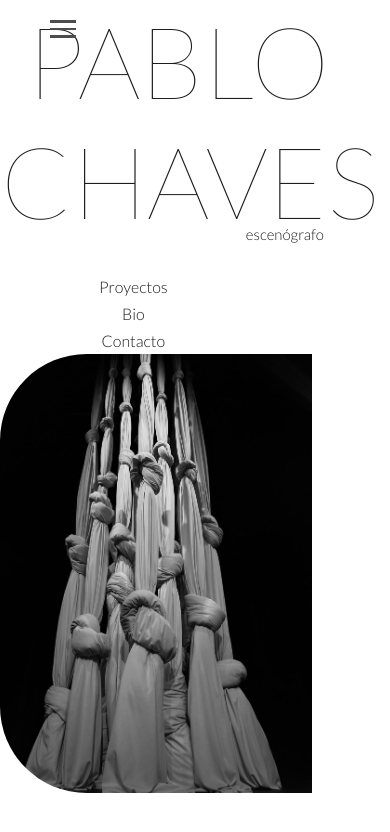
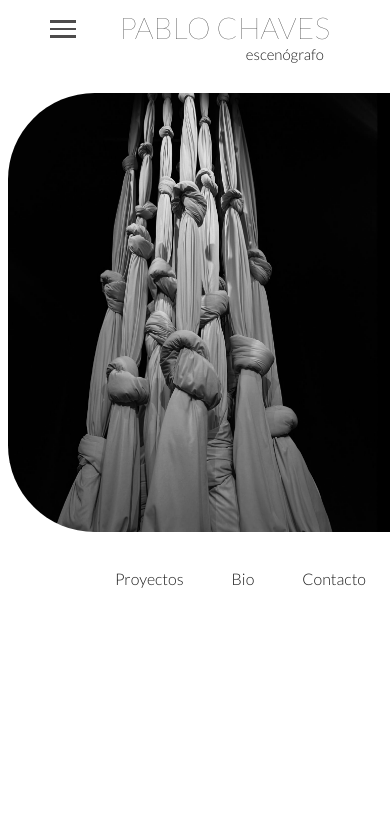
Before and after one commit to TeresaChaves/portfolio-pablo, a React (Create React App) app: page / in a window 390 px wide. Shown: the top 832 px of the page. Built offline with nearby package versions, Linux system fonts and the light colour scheme.

Commit message:
responsive home y nav bar

```diff
--- a/src/components/NavBar.css
+++ b/src/components/NavBar.css
@@ -180,3 +180,15 @@
   margin-top: -15px !important;
   margin-right: 6px !important;
 }
+@media only screen and (max-width: 576px) {
+  h1 {
+    margin: 0 !important;
+    font-size: 30px;
+  }
+  .nombre p {
+    margin-top: 0px !important;
+  }
+  .container-nav {
+    margin-top: 9px;
+  }
+}
--- a/src/components/NavBar.jsx
+++ b/src/components/NavBar.jsx
@@ -51,7 +51,7 @@ function NavBar() {
 
   return (
     <nav className={`menu-display ${isScrolled ? "scrolled" : ""}`}>
-      <div>
+      <div className="container-nav">
         <div id="menuToggle">
           <input type="checkbox" />
           <span></span>
--- a/src/pages/Cucaracha.jsx
+++ b/src/pages/Cucaracha.jsx
@@ -120,22 +120,21 @@ function Cucaracha() {
         </div>
 
         <div class="caja-container">
+          <p className="text-ficha">Javier Ballesteros</p>
           <p className="text-ficha">Pablo Chaves</p>
-          <p className="text-ficha">Escenografía</p>
 
-          <p className="text-ficha">Teresa Chaves</p>
-          <p className="text-ficha">Dirección</p>
-          <p className="text-ficha">Teatros del Canal</p>
-          <p className="text-ficha">Madrid</p>
+          <p className="text-ficha">Víctor Nacarino</p>
+          <p className="text-ficha">Pablo Chaves</p>
+          <p className="text-ficha">Teatro Quique San Francisco</p>
+          <p className="text-ficha">Mujer en obras</p>
         </div>
         <div class="caja-container">
-          <p className="text-ficha2">Escenógrafo</p>
+          <p className="text-ficha2">Dirección</p>
           <p className="text-ficha2">Escenografía</p>
-
-          <p className="text-ficha2">Teresa Chaves</p>
-          <p className="text-ficha2">Dirección</p>
-          <p className="text-ficha2">Teatros del Canal</p>
-          <p className="text-ficha2">Madrid</p>
+          <p className="text-ficha2">Ayte. dirección</p>
+          <p className="text-ficha2">Vestuario</p>
+          <p className="text-ficha2">Espacio</p>
+          <p className="text-ficha2">Producción</p>
         </div>
       </div>
       <div
--- a/src/pages/Gaviotas.jsx
+++ b/src/pages/Gaviotas.jsx
@@ -129,13 +129,13 @@ function Gaviotas() {
           <p className="text-ficha">Madrid</p>
         </div>
         <div class="caja-container">
-          <p className="text-ficha2">Escenógrafo</p>
+          <p className="text-ficha2">Dirección</p>
           <p className="text-ficha2">Escenografía</p>
 
-          <p className="text-ficha2">Teresa Chaves</p>
-          <p className="text-ficha2">Dirección</p>
-          <p className="text-ficha2">Teatros del Canal</p>
-          <p className="text-ficha2">Madrid</p>
+          <p className="text-ficha2">Vestuario</p>
+          <p className="text-ficha2">Ayte. Dirección</p>
+          <p className="text-ficha2">Espacio</p>
+          <p className="text-ficha2">Producción</p>
         </div>
       </div>
       <div
--- a/src/pages/Home.css
+++ b/src/pages/Home.css
@@ -189,3 +189,22 @@ h1 {
   transform: scaleX(1);
   transform-origin: bottom right;
 }
+
+@media only screen and (max-width: 576px) {
+  .display-picture-home {
+    display: flex;
+    justify-content: space-between;
+    align-items: flex-end;
+    width: 100%;
+    margin-top: 30px;
+    flex-wrap: nowrap;
+    flex-direction: column-reverse;
+  }
+  .uno-picture {
+    width: 98vw;
+  }
+  .texto-foto {
+    display: flex;
+    margin-top: 30px;
+  }
+}
--- a/src/pages/NoFrente.jsx
+++ b/src/pages/NoFrente.jsx
@@ -120,22 +120,22 @@ function NoFrente() {
         </div>
 
         <div class="caja-container">
+          <p className="text-ficha">Paco León</p>
           <p className="text-ficha">Pablo Chaves</p>
-          <p className="text-ficha">Escenografía</p>
 
-          <p className="text-ficha">Teresa Chaves</p>
-          <p className="text-ficha">Dirección</p>
+          <p className="text-ficha">Pablo Chaves</p>
+          <p className="text-ficha">Mari Paz Sayago</p>
           <p className="text-ficha">Teatros del Canal</p>
-          <p className="text-ficha">Madrid</p>
+          <p className="text-ficha">MariPaz Sayago Producciones</p>
         </div>
         <div class="caja-container">
-          <p className="text-ficha2">Escenógrafo</p>
+          <p className="text-ficha2">Dirección</p>
           <p className="text-ficha2">Escenografía</p>
 
-          <p className="text-ficha2">Teresa Chaves</p>
-          <p className="text-ficha2">Dirección</p>
-          <p className="text-ficha2">Teatros del Canal</p>
-          <p className="text-ficha2">Madrid</p>
+          <p className="text-ficha2">Vestuario</p>
+          <p className="text-ficha2">Autor</p>
+          <p className="text-ficha2">Espacio</p>
+          <p className="text-ficha2">Producción</p>
         </div>
       </div>
       <div
```
